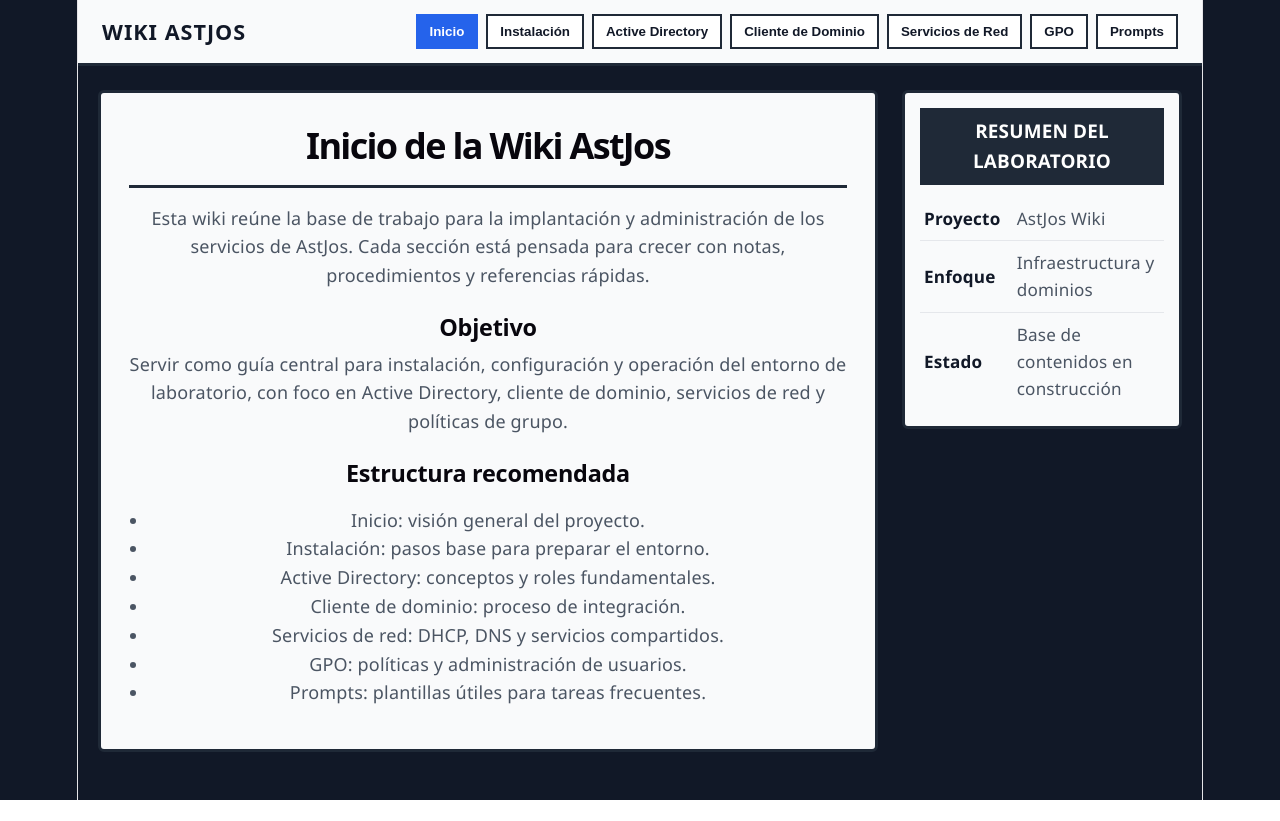
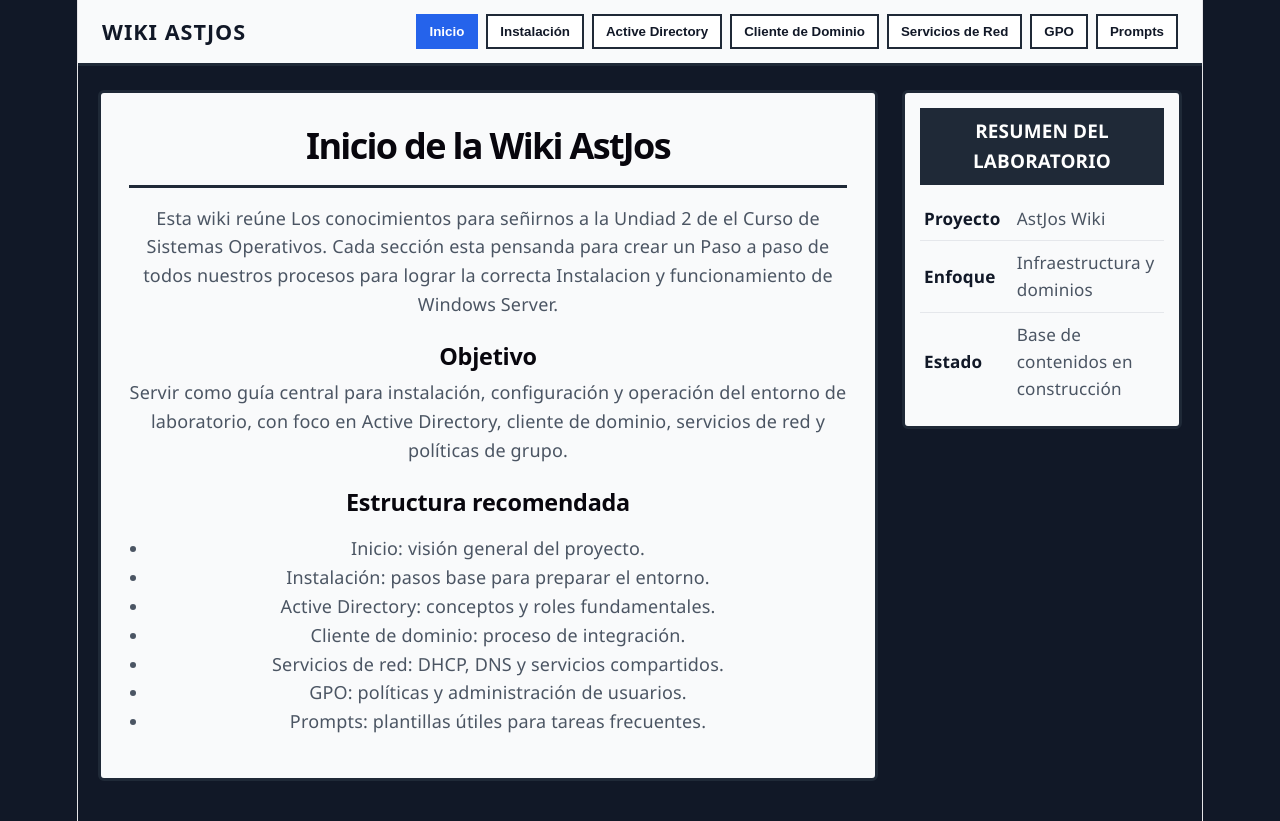
Before and after one commit to MiguelWanderer/WikiTrabajo.Astjos, a React (Vite) app: page / in a window 1280 px wide. Before the commit the page ends 800 px from the top, so only its background shows below. Built offline with nearby package versions, Linux system fonts and the light colour scheme.

Commit message:
Modificacion del Css

```diff
--- a/src/App.css
+++ b/src/App.css
@@ -167,3 +167,6 @@ body {
     padding: 20px;
   }
 }
+.doc-section{
+color: var(--texto-principal);
+}
--- a/src/components/01_inicio_AstJos.jsx
+++ b/src/components/01_inicio_AstJos.jsx
@@ -3,9 +3,7 @@ export default function InicioAstJos() {
     <article className="doc-article">
       <h1>Inicio de la Wiki AstJos</h1>
       <p>
-        Esta wiki reúne la base de trabajo para la implantación y administración de
-        los servicios de AstJos. Cada sección está pensada para crecer con notas,
-        procedimientos y referencias rápidas.
+        Esta wiki reúne Los conocimientos para señirnos a la Undiad 2 de el Curso de Sistemas Operativos. Cada sección esta pensanda para crear un Paso a paso de todos nuestros procesos para lograr la correcta Instalacion y funcionamiento de Windows Server.
       </p>
 
       <section className="doc-section">
```
